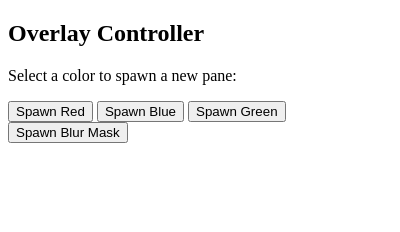
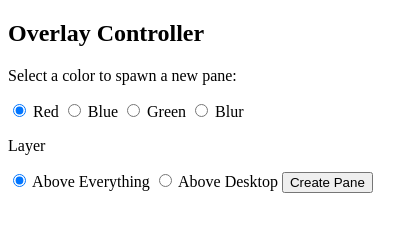
Before and after one commit to QuarantineCoder/Overlay, an Electron app: page index.html in a window 400 px wide. Drawn offline with Linux system fonts and the light colour scheme.

Commit message:
feature, added pane layer toggle and changed buttons to radio buttons

```diff
--- a/index.html
+++ b/index.html
@@ -3,14 +3,38 @@
 <body>
     <h2>Overlay Controller</h2>
     <p>Select a color to spawn a new pane:</p>
-    <button onclick="spawn({ type: 'color', value: 'rgba(255, 0, 0, 1)' })">Spawn Red</button>
-    <button onclick="spawn({ type: 'color', value: 'rgba(0, 0, 255, 1)' })">Spawn Blue</button>
-    <button onclick="spawn({ type: 'color', value: 'rgba(0, 255, 0, 1)' })">Spawn Green</button>
-    <button onclick="spawn({ type: 'blur' })">Spawn Blur Mask</button>
+        <label><input type="radio" name="type" value="red" checked> Red</label>
+        <label><input type="radio" name="type" value="blue"> Blue</label>
+        <label><input type="radio" name="type" value="green"> Green</label>
+        <label><input type="radio" name="type" value="blur"> Blur</label>
+
+        <p>Layer</p>
+        <label><input type="radio" name="layer" value="top" checked> Above Everything</label>
+        <label><input type="radio" name="layer" value="desktop"> Above Desktop</label>
+
+        <button onclick="spawn()">Create Pane</button>
 
     <script>
         const { ipcRenderer } = require('electron');
-        function spawn(config) {
+
+        const COLOUR_MAP = {
+            red:    'rgba(255, 0, 0, 0.5)',
+            blue:   'rgba(0, 0, 255, 0.5)',
+            green:  'rgba(0, 255, 0, 0.5)'
+        };
+
+        function spawn() {
+            const selectedType = document.querySelector('input[name="type"]:checked').value;
+            const layer = document.querySelector('input[name="layer"]:checked').value;
+
+             let config;
+
+             if(selectedType === 'blur') {
+                config = { type: 'blur', layer };
+             } else {
+                config = { type: 'color', value: COLOUR_MAP[selectedType], layer };
+             }
+
             ipcRenderer.send('create-pane', config);
         }
     </script>
--- a/main.js
+++ b/main.js
@@ -25,7 +25,7 @@ ipcMain.on('create-pane', (event, config) => {
     height: 200,
     frame: false,
     transparent: true,
-    alwaysOnTop: true,
+    alwaysOnTop: config.layer === 'top',
     webPreferences: {
         nodeIntegration: true,
         contextIsolation: false,
@@ -36,6 +36,5 @@ ipcMain.on('create-pane', (event, config) => {
     pane.webContents.on('did-finish-load', () => {
         pane.webContents.send('init-pane', config);
     });
-    console.log("Spawn request received!", config);
 });
 app.whenReady().then(createMainWindow);
```
Also changed, not shown: 1 other file.
